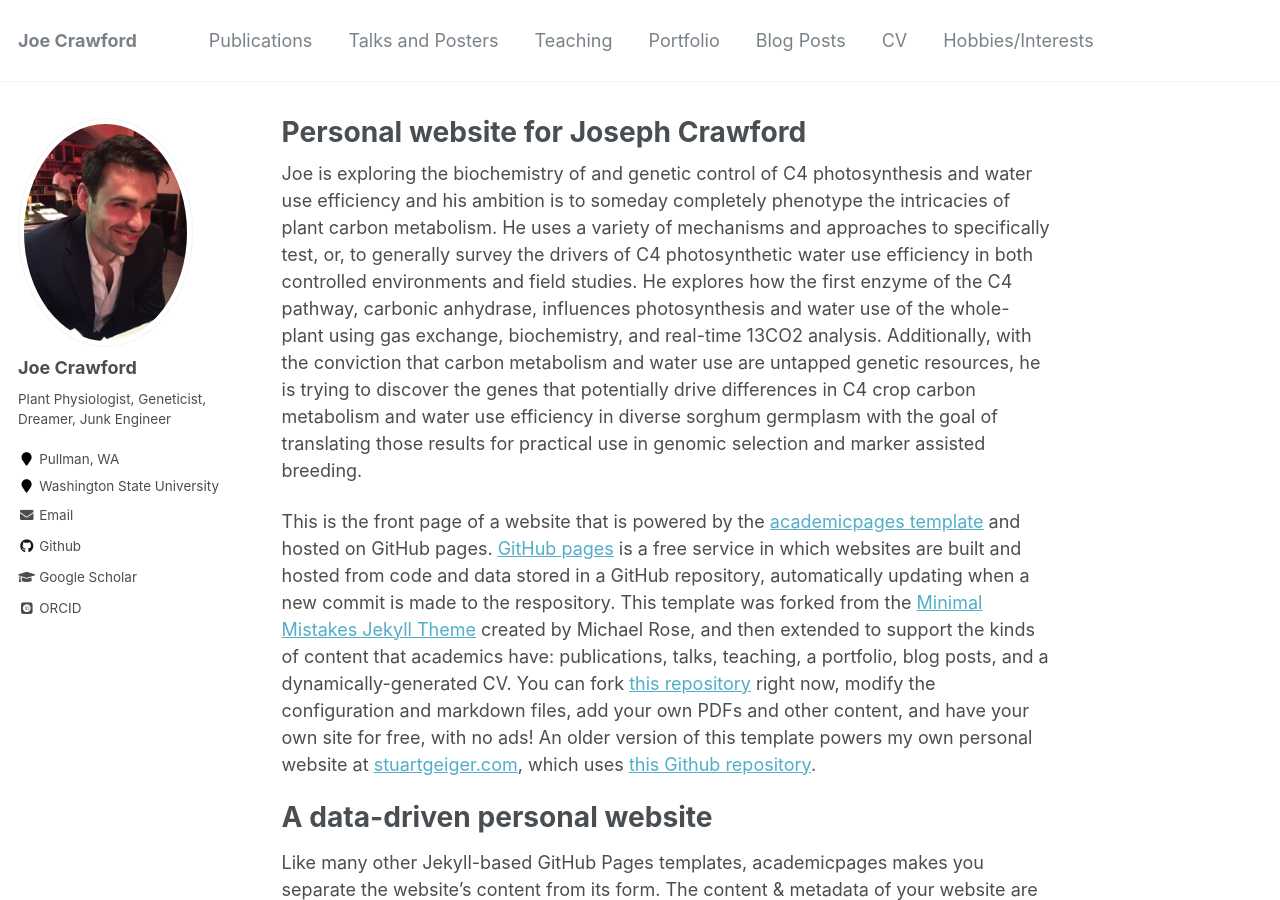
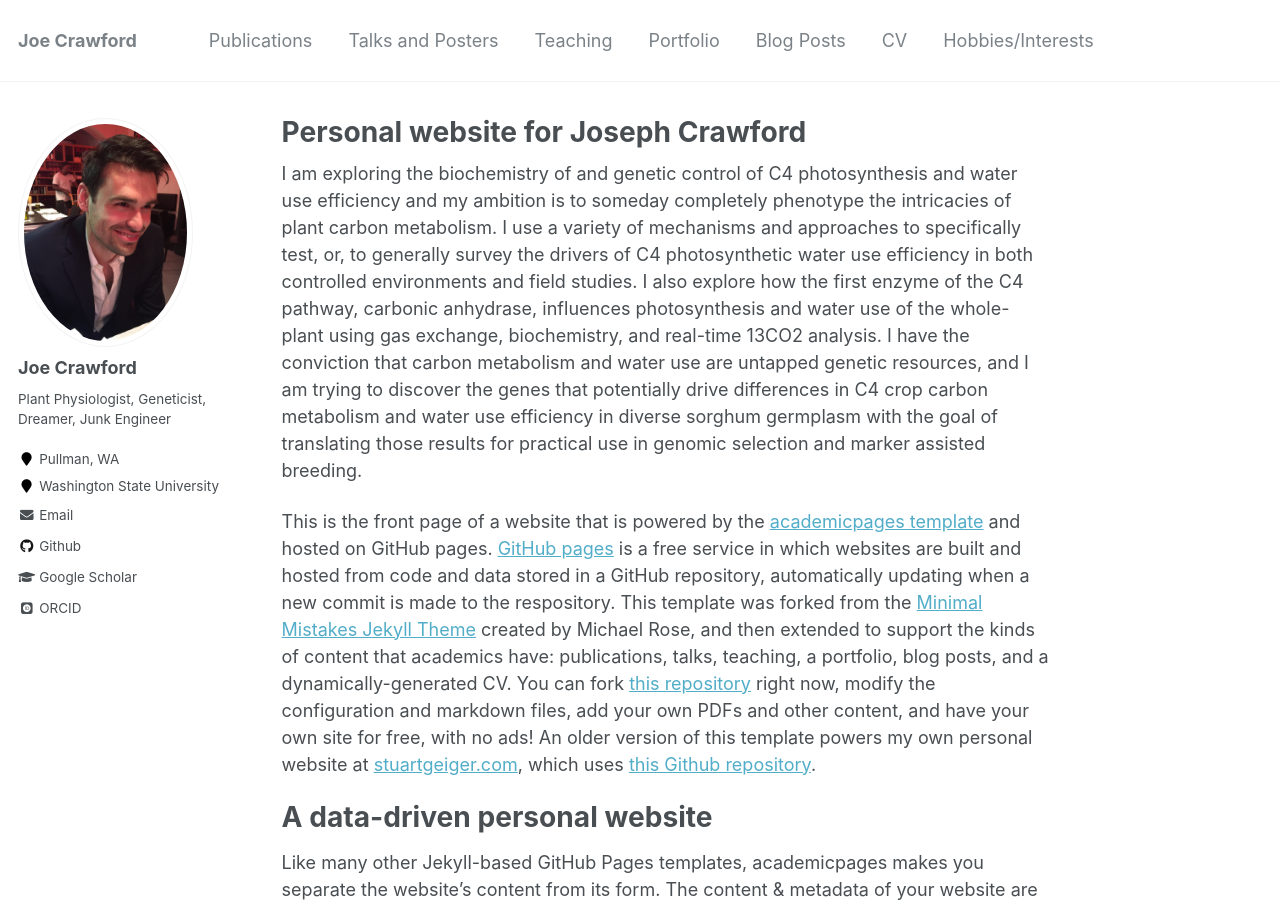
Before and after one commit to plant-physio/plant-physio.github.io, a Jekyll site: the page built from _pages/about.md, in a window 1280 px wide and 900 px high. Built offline with Jekyll 4.4.1, drawn with Linux system fonts in a browser that asks for light colours; some web fonts are replaced.

Commit message:
grammar fixes

```diff
--- a/_pages/about.md
+++ b/_pages/about.md
@@ -9,7 +9,7 @@ redirect_from:
 ---
 
 
-Joe is exploring the biochemistry of and genetic control of C4 photosynthesis and water use efficiency and his ambition is to someday completely phenotype the intricacies of plant carbon metabolism. He uses a variety of mechanisms and approaches to specifically test, or, to generally survey the drivers of C4 photosynthetic water use efficiency in both controlled environments and field studies. He explores how the first enzyme of the C4 pathway, carbonic anhydrase, influences photosynthesis and water use of the whole-plant using gas exchange, biochemistry, and real-time 13CO2 analysis. Additionally, with the conviction that carbon metabolism and water use are untapped genetic resources, he is trying to discover the genes that potentially drive differences in C4 crop carbon metabolism and water use efficiency in diverse sorghum germplasm with the goal of translating those results for practical use in genomic selection and marker assisted breeding.
+I am exploring the biochemistry of and genetic control of C4 photosynthesis and water use efficiency and my ambition is to someday completely phenotype the intricacies of plant carbon metabolism. I use a variety of mechanisms and approaches to specifically test, or, to generally survey the drivers of C4 photosynthetic water use efficiency in both controlled environments and field studies. I also explore how the first enzyme of the C4 pathway, carbonic anhydrase, influences photosynthesis and water use of the whole-plant using gas exchange, biochemistry, and real-time 13CO2 analysis. I have the conviction that carbon metabolism and water use are untapped genetic resources, and I am trying to discover the genes that potentially drive differences in C4 crop carbon metabolism and water use efficiency in diverse sorghum germplasm with the goal of translating those results for practical use in genomic selection and marker assisted breeding.
 
 
 
```
